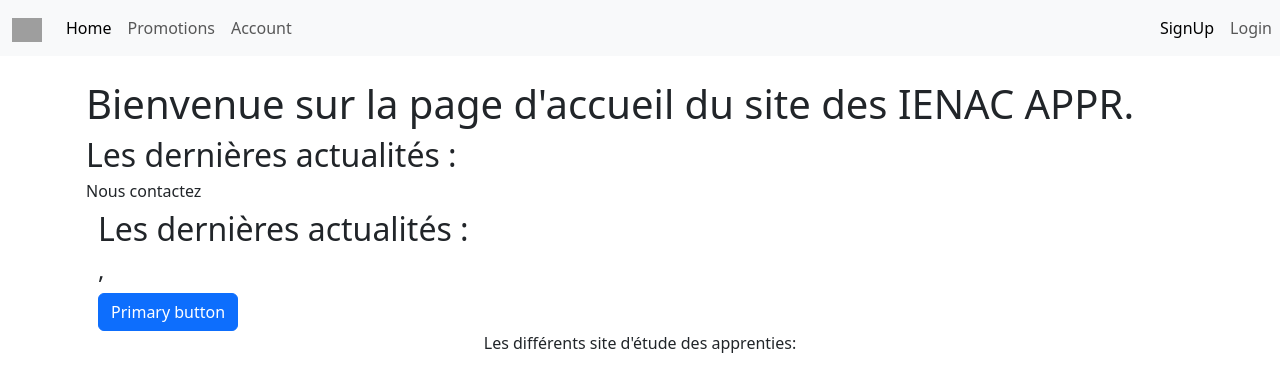
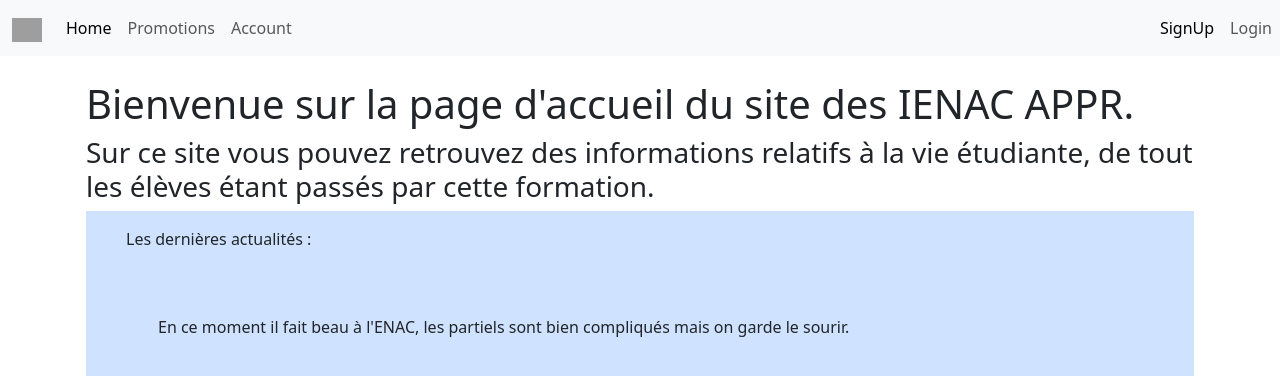
Before and after one commit to YoseAure/Projet-web, a Flask app: page / in a window 1280 px wide. Shown: the top 376 px of the page. Run offline with Flask 3, Linux system fonts and the light colour scheme; grey boxes are pictures that could not be loaded.

Commit message:
ça avance

```diff
--- a/templates/homepage.html
+++ b/templates/homepage.html
@@ -8,18 +8,19 @@
     <div class="container py-4 px-3 mx-auto">
     <div class="stylesheet">
         <h1>Bienvenue sur la page d'accueil du site des IENAC APPR.</h1>
-        <h2>
-            Les dernières actualités :</h2>
-        <h6>Nous contactez</h6>
+        <h3>Sur ce site vous pouvez retrouvez des informations relatifs à la vie étudiante, de tout les élèves étant passés par cette formation.</h3>
     </div>
-    <div class="container" color="red">
-        <h2 class="text-start bs-primary-text-emphasis">Les dernières actualités :</h2>
-        <h4>,</h4>
-        <button class="btn btn-primary">Primary button</button>
-    </div>
+        <div class="container px-4 bg-primary-subtle ">
+            <div class="row gx-5"></div>
+              <div class="col"></div>
+               <div class="p-3">Les dernières actualités :</div>
+               <div class="p-5">En ce moment il fait beau à l'ENAC, les partiels sont bien compliqués mais on garde le sourir.</div>
+        </div>
 
     <!-- Carousel -->
-    <div class="mb-4 text-center">Les différents site d'étude des apprenties:</div>
+
+    <div>
+        <div class="fs-3 text-center">Les différents site d'étude des apprenties:</div>
     <div id="carouselExampleCaptions" class="carousel slide">
         <div class="carousel-indicators">
             <button type="button" data-bs-target="#carouselExampleCaptions" data-bs-slide-to="0" class="active"
@@ -55,7 +56,7 @@
             <span class="visually-hidden">Next</span>
         </button>
     </div>
-
+    </div>
     <!-- Bandeau contact -->
     <div class="mb-3 text-center">Nous Contactez:</div>
 </body>
```
